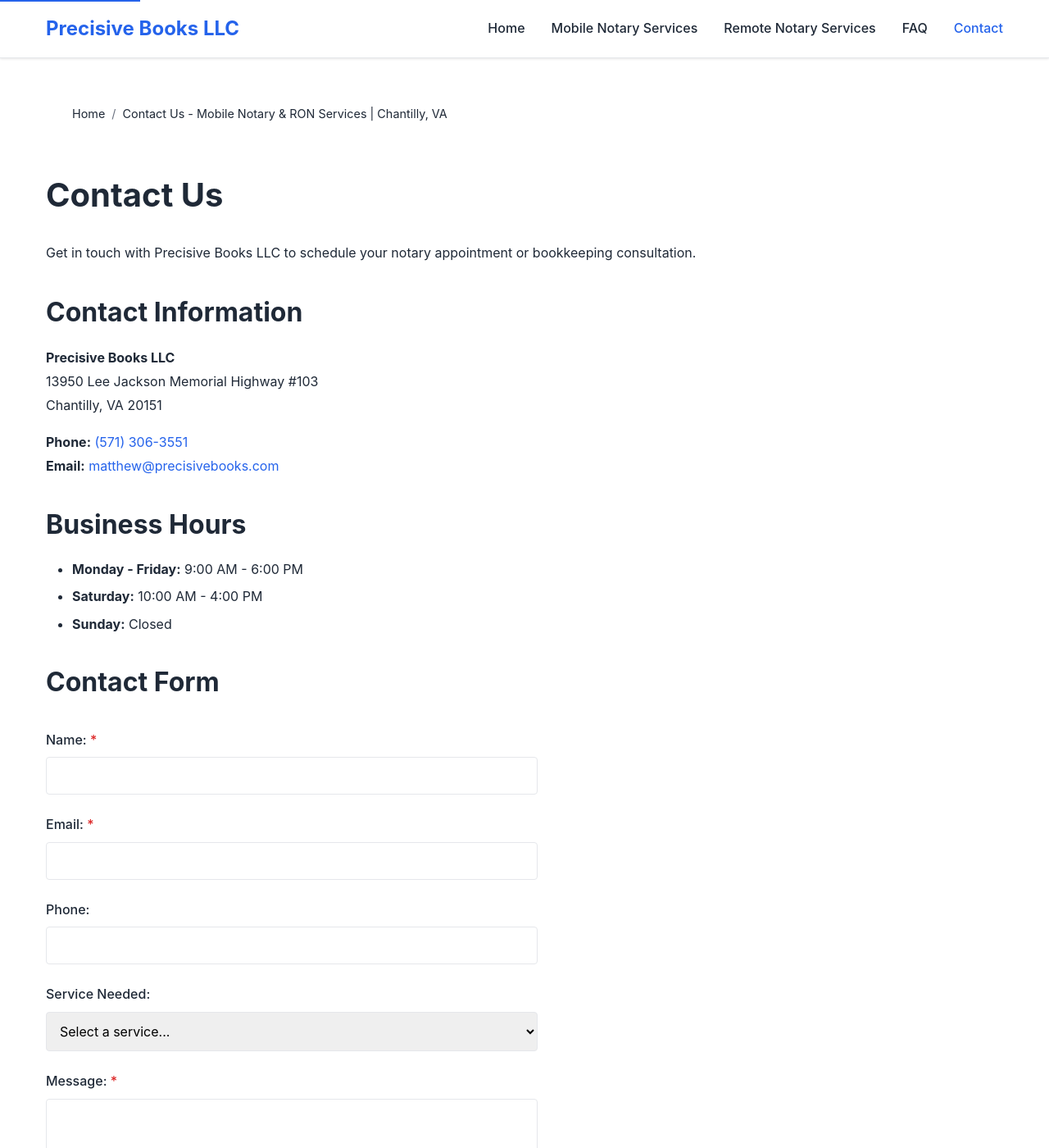
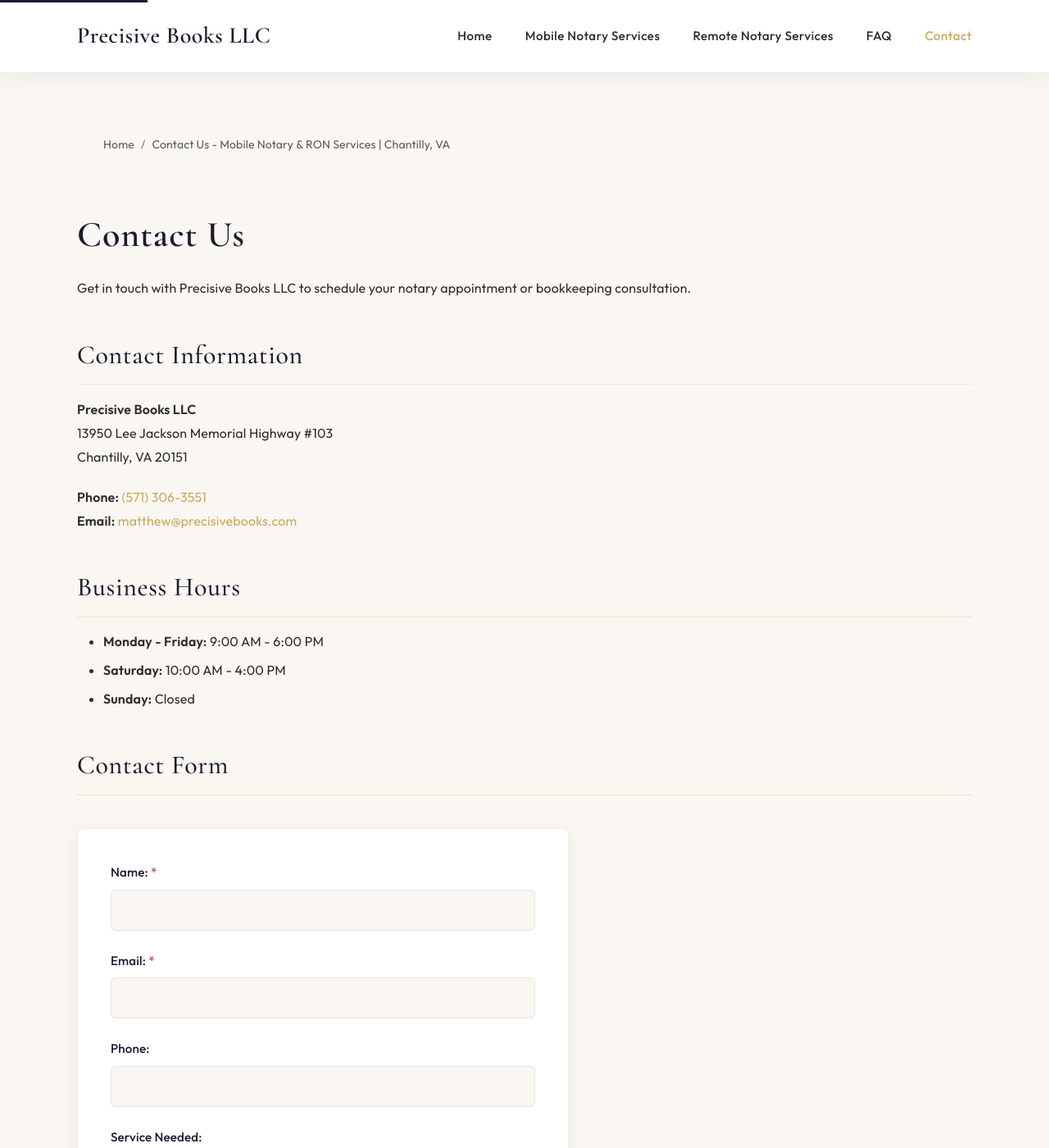
Before and after one commit to precisivebooks/precisivebooks-site, a Jekyll site: the page built from contact/index.html, in a window 1280 px wide and 1400 px high. Shown: the whole window at 82% size. Built offline with Jekyll 4.4.1, drawn with Linux system fonts in a browser that asks for light colours.

Commit message:
Initial commit - Precisive Books LLC website

```diff
--- a/_layouts/default.html
+++ b/_layouts/default.html
@@ -24,7 +24,7 @@
     <meta name="geo.placename" content="Chantilly">
     <meta name="geo.position" content="38.8943;-77.4311">
     <meta name="ICBM" content="38.8943, -77.4311">
-    <meta name="theme-color" content="#2563eb">
+    <meta name="theme-color" content="#1a1a2e">
     <meta name="format-detection" content="telephone=yes">
 
     <!-- Preconnect for performance -->
@@ -57,6 +57,10 @@
     <link rel="icon" type="image/png" sizes="32x32" href="{{ '/favicon-32x32.png' | relative_url }}">
     <link rel="icon" type="image/png" sizes="16x16" href="{{ '/favicon-16x16.png' | relative_url }}">
 
+    <!-- Luxurious typography -->
+    <link rel="preconnect" href="https://fonts.googleapis.com">
+    <link rel="preconnect" href="https://fonts.gstatic.com" crossorigin>
+    <link href="https://fonts.googleapis.com/css2?family=Cormorant+Garamond:ital,wght@0,400;0,500;0,600;0,700;1,400&family=Outfit:wght@300;400;500;600&display=swap" rel="stylesheet">
     <link rel="stylesheet" href="{{ '/assets/css/main.css' | relative_url }}">
     <link rel="alternate" type="application/rss+xml" title="{{ site.title }}" href="{{ '/feed.xml' | relative_url }}">
 
--- a/_layouts/faq.html
+++ b/_layouts/faq.html
@@ -24,7 +24,7 @@
     <meta name="geo.placename" content="Chantilly">
     <meta name="geo.position" content="38.8943;-77.4311">
     <meta name="ICBM" content="38.8943, -77.4311">
-    <meta name="theme-color" content="#2563eb">
+    <meta name="theme-color" content="#1a1a2e">
     <meta name="format-detection" content="telephone=yes">
 
     <!-- Preconnect for performance -->
@@ -55,6 +55,10 @@
     <link rel="icon" type="image/x-icon" href="{{ '/favicon.ico' | relative_url }}">
     <link rel="apple-touch-icon" sizes="180x180" href="{{ '/apple-touch-icon.png' | relative_url }}">
 
+    <!-- Luxurious typography -->
+    <link rel="preconnect" href="https://fonts.googleapis.com">
+    <link rel="preconnect" href="https://fonts.gstatic.com" crossorigin>
+    <link href="https://fonts.googleapis.com/css2?family=Cormorant+Garamond:ital,wght@0,400;0,500;0,600;0,700;1,400&family=Outfit:wght@300;400;500;600&display=swap" rel="stylesheet">
     <link rel="stylesheet" href="{{ '/assets/css/main.css' | relative_url }}">
     <link rel="alternate" type="application/rss+xml" title="{{ site.title }}" href="{{ '/feed.xml' | relative_url }}">
 
--- a/assets/css/main.css
+++ b/assets/css/main.css
@@ -6,15 +6,22 @@
 }
 
 :root {
-    --primary-color: #2563eb;
-    --secondary-color: #1e40af;
-    --text-color: #1f2937;
-    --text-light: #6b7280;
-    --bg-color: #ffffff;
-    --bg-light: #f9fafb;
-    --border-color: #e5e7eb;
-    --max-width: 1200px;
-    --spacing: 1rem;
+    /* Luxurious color palette */
+    --primary-color: #c9a962;
+    --primary-dark: #a88b4a;
+    --secondary-color: #1a1a2e;
+    --text-color: #2d2d2d;
+    --text-muted: #5c5c5c;
+    --bg-color: #faf7f2;
+    --bg-cream: #f5f0e8;
+    --bg-elevated: #ffffff;
+    --border-color: rgba(201, 169, 98, 0.25);
+    --border-subtle: rgba(26, 26, 46, 0.08);
+    --shadow-soft: 0 4px 24px rgba(26, 26, 46, 0.06);
+    --shadow-elevated: 0 8px 40px rgba(26, 26, 46, 0.08);
+    --max-width: 1140px;
+    --spacing: 1.5rem;
+    --transition: 0.35s cubic-bezier(0.4, 0, 0.2, 1);
 }
 
 /* Skip to main content link (accessibility) */
@@ -22,11 +29,12 @@
     position: absolute;
     top: -40px;
     left: 0;
-    background: var(--primary-color);
-    color: white;
-    padding: 8px;
+    background: var(--secondary-color);
+    color: var(--primary-color);
+    padding: 8px 16px;
     text-decoration: none;
     z-index: 1000;
+    font-weight: 500;
 }
 
 .skip-to-main:focus {
@@ -34,10 +42,12 @@
 }
 
 body {
-    font-family: -apple-system, BlinkMacSystemFont, "Segoe UI", Roboto, "Helvetica Neue", Arial, sans-serif;
-    line-height: 1.6;
+    font-family: 'Outfit', -apple-system, BlinkMacSystemFont, sans-serif;
+    font-weight: 400;
+    line-height: 1.7;
     color: var(--text-color);
     background-color: var(--bg-color);
+    letter-spacing: 0.01em;
 }
 
 .container {
@@ -48,13 +58,14 @@
 
 /* Header Styles */
 .site-header {
-    background-color: var(--bg-color);
-    border-bottom: 1px solid var(--border-color);
-    padding: 1rem 0;
+    background: linear-gradient(180deg, var(--bg-elevated) 0%, rgba(255, 255, 255, 0.98) 100%);
+    border-bottom: 1px solid var(--border-subtle);
+    padding: 1.25rem 0;
     position: sticky;
     top: 0;
     z-index: 100;
-    box-shadow: 0 1px 3px rgba(0, 0, 0, 0.1);
+    box-shadow: var(--shadow-soft);
+    backdrop-filter: blur(12px);
 }
 
 .header-content {
@@ -64,29 +75,38 @@
 }
 
 .logo-text {
-    font-size: 1.5rem;
-    font-weight: bold;
-    color: var(--primary-color);
+    font-family: 'Cormorant Garamond', Georgia, serif;
+    font-size: 1.75rem;
+    font-weight: 600;
+    color: var(--secondary-color);
     margin: 0;
     display: block;
+    letter-spacing: 0.02em;
 }
 
 .logo a {
     text-decoration: none;
     color: inherit;
+    transition: opacity var(--transition);
+}
+
+.logo a:hover {
+    opacity: 0.85;
 }
 
 .main-nav ul {
     display: flex;
     list-style: none;
-    gap: 2rem;
+    gap: 2.5rem;
 }
 
 .main-nav a {
     text-decoration: none;
     color: var(--text-color);
     font-weight: 500;
-    transition: color 0.3s;
+    font-size: 0.95rem;
+    letter-spacing: 0.03em;
+    transition: color var(--transition);
 }
 
 .main-nav a:hover,
@@ -104,17 +124,17 @@
 }
 
 .mobile-menu-toggle span {
-    width: 25px;
-    height: 3px;
-    background-color: var(--text-color);
-    margin: 3px 0;
-    transition: 0.3s;
+    width: 24px;
+    height: 2px;
+    background-color: var(--secondary-color);
+    margin: 4px 0;
+    transition: var(--transition);
 }
 
 /* Breadcrumbs */
 .breadcrumbs {
-    margin-bottom: 1.5rem;
-    padding: 0.5rem 0;
+    margin-bottom: 2rem;
+    padding: 0.75rem 0;
 }
 
 .breadcrumbs ol {
@@ -122,7 +142,7 @@
     display: flex;
     flex-wrap: wrap;
     gap: 0.5rem;
-    font-size: 0.9rem;
+    font-size: 0.875rem;
 }
 
 .breadcrumbs li {
@@ -133,57 +153,72 @@
 .breadcrumbs li:not(:last-child)::after {
     content: "/";
     margin-left: 0.5rem;
-    color: var(--text-light);
+    color: var(--text-muted);
+    font-weight: 300;
 }
 
 .breadcrumbs a {
     color: var(--primary-color);
     text-decoration: none;
+    transition: color var(--transition);
 }
 
 .breadcrumbs a:hover {
-    text-decoration: underline;
+    color: var(--primary-dark);
 }
 
 .breadcrumbs span {
-    color: var(--text-color);
+    color: var(--text-muted);
 }
 
 /* Main Content */
 .main-content {
     min-height: calc(100vh - 200px);
-    padding: 3rem 0;
+    padding: 4rem 0;
 }
 
 .main-content h1 {
-    font-size: 2.5rem;
+    font-family: 'Cormorant Garamond', Georgia, serif;
+    font-size: 2.75rem;
+    font-weight: 600;
     margin-bottom: 1.5rem;
-    color: var(--text-color);
+    color: var(--secondary-color);
+    letter-spacing: 0.02em;
+    line-height: 1.2;
 }
 
 .main-content h2 {
+    font-family: 'Cormorant Garamond', Georgia, serif;
     font-size: 2rem;
-    margin-top: 2rem;
+    font-weight: 500;
+    margin-top: 2.5rem;
     margin-bottom: 1rem;
-    color: var(--text-color);
+    color: var(--secondary-color);
+    letter-spacing: 0.02em;
+    padding-bottom: 0.5rem;
+    border-bottom: 1px solid var(--border-color);
 }
 
 .main-content h3 {
+    font-family: 'Cormorant Garamond', Georgia, serif;
     font-size: 1.5rem;
-    margin-top: 1.5rem;
+    font-weight: 500;
+    margin-top: 1.75rem;
     margin-bottom: 0.75rem;
-    color: var(--text-color);
+    color: var(--secondary-color);
+    letter-spacing: 0.01em;
 }
 
 .main-content p {
-    margin-bottom: 1rem;
+    margin-bottom: 1.25rem;
     line-height: 1.8;
+    color: var(--text-color);
 }
 
 .main-content ul,
 .main-content ol {
     margin-left: 2rem;
-    margin-bottom: 1rem;
+    margin-bottom: 1.25rem;
 }
 
 .main-content li {
@@ -193,16 +228,29 @@
 .main-content a {
     color: var(--primary-color);
     text-decoration: none;
+    transition: color var(--transition);
 }
 
 .main-content a:hover {
-    text-decoration: underline;
+    color: var(--primary-dark);
+}
+
+.main-content hr {
+    border: none;
+    height: 1px;
+    background: linear-gradient(90deg, transparent, var(--border-color), transparent);
+    margin: 2.5rem 0;
 }
 
 /* Contact Form */
 .contact-form {
     max-width: 600px;
-    margin: 2rem 0;
+    margin: 2.5rem 0;
+    padding: 2.5rem;
+    background: var(--bg-elevated);
+    border-radius: 8px;
+    box-shadow: var(--shadow-soft);
+    border: 1px solid var(--border-subtle);
 }
 
 .form-group {
@@ -213,11 +261,12 @@
     display: block;
     margin-bottom: 0.5rem;
     font-weight: 500;
-    color: var(--text-color);
+    color: var(--secondary-color);
+    font-size: 0.95rem;
 }
 
 .required {
-    color: #dc2626;
+    color: #b45353;
 }
 
 .form-group input[type="text"],
@@ -226,11 +275,13 @@
 .form-group select,
 .form-group textarea {
     width: 100%;
-    padding: 0.75rem;
-    border: 1px solid var(--border-color);
-    border-radius: 4px;
+    padding: 0.875rem 1rem;
+    border: 1px solid var(--border-subtle);
+    border-radius: 6px;
     font-size: 1rem;
     font-family: inherit;
+    background: var(--bg-color);
+    transition: border-color var(--transition), box-shadow var(--transition);
 }
 
 .form-group input:focus,
@@ -238,7 +289,7 @@
 .form-group textarea:focus {
     outline: none;
     border-color: var(--primary-color);
-    box-shadow: 0 0 0 3px rgba(37, 99, 235, 0.1);
+    box-shadow: 0 0 0 3px rgba(201, 169, 98, 0.12);
 }
 
 .hidden {
@@ -246,61 +297,69 @@
 }
 
 .submit-button {
-    background-color: var(--primary-color);
-    color: white;
-    padding: 0.75rem 2rem;
+    background: linear-gradient(135deg, var(--primary-color) 0%, var(--primary-dark) 100%);
+    color: var(--secondary-color);
+    padding: 0.875rem 2.25rem;
     border: none;
-    border-radius: 4px;
+    border-radius: 6px;
     font-size: 1rem;
-    font-weight: 500;
+    font-weight: 600;
     cursor: pointer;
-    transition: background-color 0.3s;
+    transition: transform var(--transition), box-shadow var(--transition);
+    letter-spacing: 0.05em;
 }
 
 .submit-button:hover {
-    background-color: var(--secondary-color);
+    transform: translateY(-1px);
+    box-shadow: var(--shadow-elevated);
 }
 
 /* Footer */
 .site-footer {
-    background-color: var(--bg-light);
-    border-top: 1px solid var(--border-color);
-    padding: 3rem 0 1rem;
-    margin-top: 4rem;
+    background: linear-gradient(180deg, var(--secondary-color) 0%, #16162a 100%);
+    border-top: 1px solid rgba(201, 169, 98, 0.15);
+    padding: 4rem 0 1.5rem;
+    margin-top: 5rem;
 }
 
 .footer-content {
     display: grid;
     grid-template-columns: repeat(auto-fit, minmax(250px, 1fr));
-    gap: 2rem;
-    margin-bottom: 2rem;
+    gap: 2.5rem;
+    margin-bottom: 2.5rem;
 }
 
 .footer-section h3 {
+    font-family: 'Cormorant Garamond', Georgia, serif;
     font-size: 1.25rem;
+    font-weight: 500;
     margin-bottom: 1rem;
-    color: var(--text-color);
+    color: var(--primary-color);
+    letter-spacing: 0.03em;
 }
 
 .footer-section p {
     margin-bottom: 0.5rem;
-    color: var(--text-light);
+    color: rgba(255, 255, 255, 0.75);
+    font-size: 0.95rem;
 }
 
 .footer-section a {
     color: var(--primary-color);
     text-decoration: none;
+    transition: color var(--transition);
 }
 
 .footer-section a:hover {
-    text-decoration: underline;
+    color: #e0c78a;
 }
 
 .footer-bottom {
     text-align: center;
     padding-top: 2rem;
-    border-top: 1px solid var(--border-color);
-    color: var(--text-light);
+    border-top: 1px solid rgba(201, 169, 98, 0.2);
+    color: rgba(255, 255, 255, 0.5);
+    font-size: 0.9rem;
 }
 
 /* Responsive Design */
@@ -311,9 +370,9 @@
         top: 100%;
         left: 0;
         right: 0;
-        background-color: var(--bg-color);
-        border-top: 1px solid var(--border-color);
-        box-shadow: 0 4px 6px rgba(0, 0, 0, 0.1);
+        background: var(--bg-elevated);
+        border-top: 1px solid var(--border-subtle);
+        box-shadow: var(--shadow-elevated);
     }
 
     .main-nav.active {
@@ -322,13 +381,13 @@
 
     .main-nav ul {
         flex-direction: column;
-        padding: 1rem;
+        padding: 1.25rem;
         gap: 0;
     }
 
     .main-nav li {
-        padding: 0.75rem 0;
-        border-bottom: 1px solid var(--border-color);
+        padding: 0.875rem 0;
+        border-bottom: 1px solid var(--border-subtle);
     }
 
     .mobile-menu-toggle {
@@ -336,13 +395,17 @@
     }
 
     .main-content h1 {
-        font-size: 2rem;
+        font-size: 2.25rem;
     }
 
     .main-content h2 {
         font-size: 1.75rem;
     }
 
+    .contact-form {
+        padding: 1.5rem;
+    }
+
     .footer-content {
         grid-template-columns: 1fr;
     }
```
